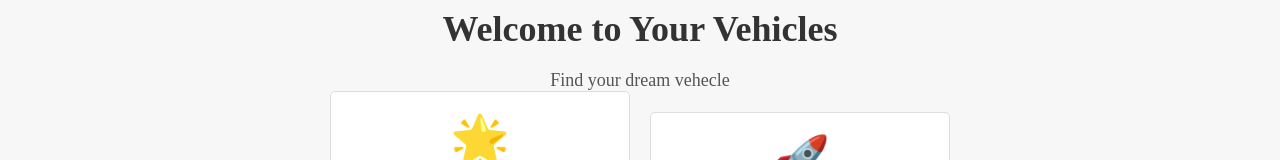
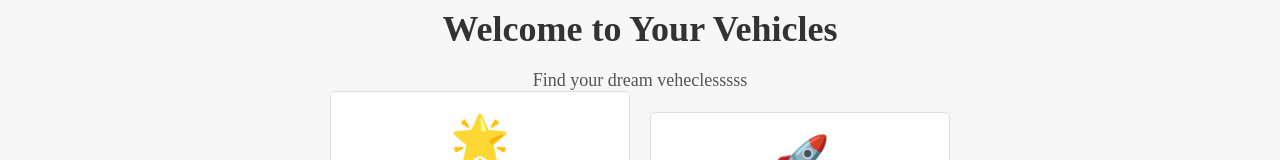
Before and after one commit to Sulakshani99/CartHome.lk-Web-Application, a React (Create React App) app in the folder frontend/: page / in a window 1280 px wide. Shown: the part 192-352 px from the top of the page. Built offline with nearby package versions, Linux system fonts and the light colour scheme.

Commit message:
Update Home.js

```diff
--- a/frontend/src/components/Home.js
+++ b/frontend/src/components/Home.js
@@ -98,7 +98,7 @@ export default function Home() {
       <Logo>🚗</Logo>
       <Title>Welcome to Your Vehicles  </Title>
       <Description>
-        Find your dream vehecle
+        Find your dream veheclesssss
       </Description>
       <TiersContainer>
         <Tier>
```
